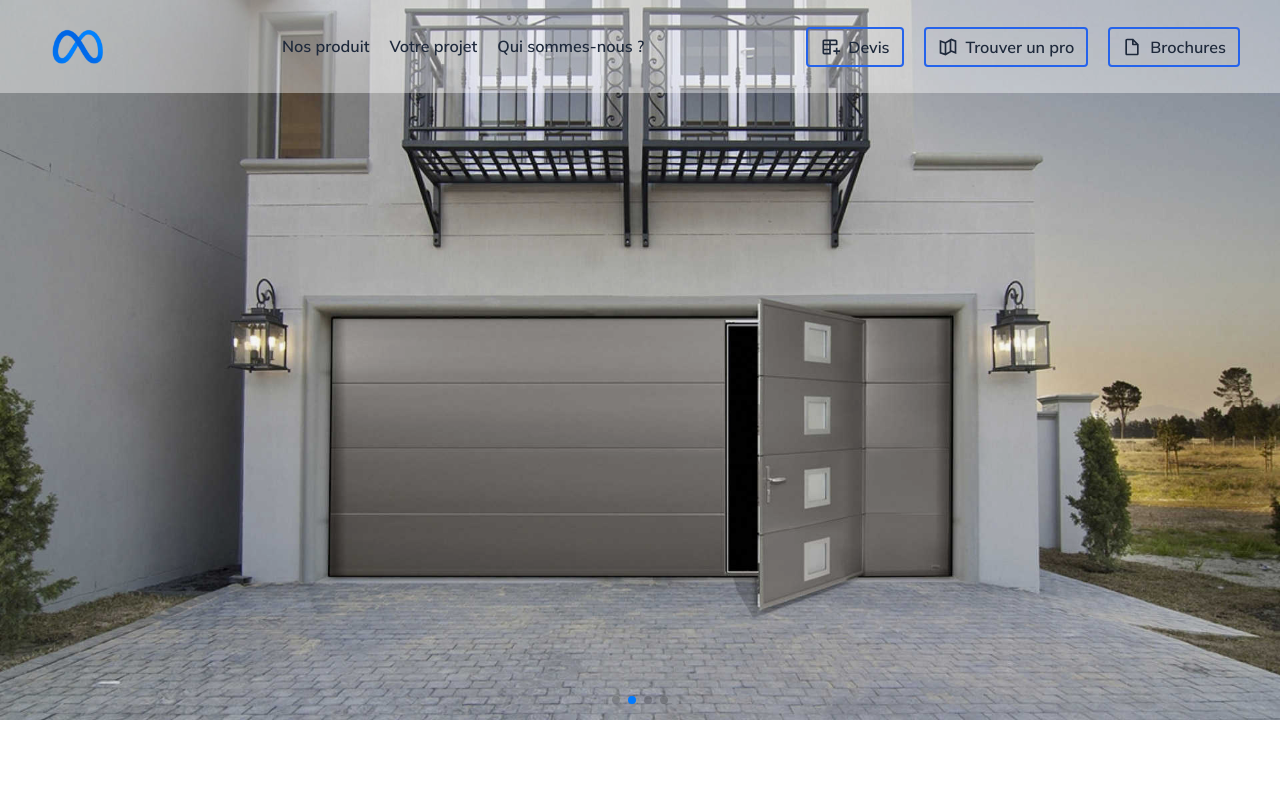
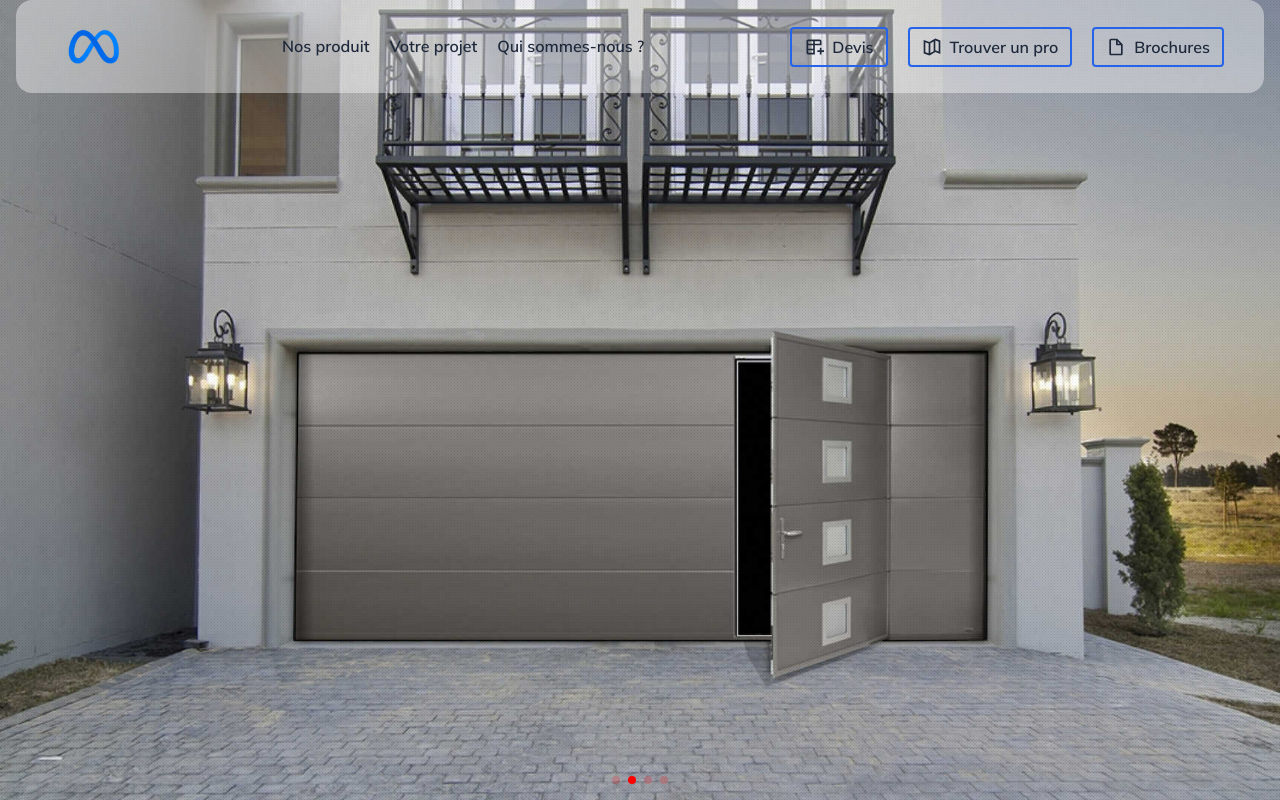
Before and after one commit to AurelionAegon/fermetures, a Next.js app: page / in a window 1280 px wide. Built offline with nearby package versions, Linux system fonts and the light colour scheme.

Commit message:
pagination bullet  color pattern hight & width

```diff
--- a/components/Header.js
+++ b/components/Header.js
@@ -10,7 +10,7 @@ export default function Header() {
 	};
 
 	return (
-		<div className='px-10 py-6 bg-white/40'>
+		<div className='px-10 py-6 bg-white/40 mx-4 rounded-2xl '>
 			<div className='flex justify-between items-center'>
 				{/* logo bgin*/}
 				<a href='#' className='flex items-center'>
--- a/components/Slide.js
+++ b/components/Slide.js
@@ -4,7 +4,11 @@ import React from 'react';
 const Slide = ({ image }) => {
 	return (
 		<div className='relative'>
-			<img src={`/assets/images/${image}.jpg`} alt='ee' />
+			<img
+				src={`/assets/images/${image}.jpg`}
+				alt='ee'
+				className='h-screen object-cover w-full'
+			/>
 			<div className='w-full h-screen bg-hero-pattern absolute top-0' />
 		</div>
 	);
--- a/pages/index.js
+++ b/pages/index.js
@@ -28,7 +28,7 @@ export default function Home() {
 			</Head>
 
 			<div className='relative'>
-				<Header className='absolute top-0 left-0 right-0 z-40' />
+				<Header className='absolute top-0 left-0 right-0 z-40 ' />
 				<div className='absolute top-0 left-0 right-0 -z-50'>
 					<Swiper
 						modules={[Pagination, EffectFade]}
--- a/styles/globals.css
+++ b/styles/globals.css
@@ -2,3 +2,7 @@
 @tailwind base;
 @tailwind components;
 @tailwind utilities;
+
+.swiper-pagination-bullet {
+	background-color: red !important;
+}
```
Also changed, not shown: public/assets/patterns/texture.svg.
